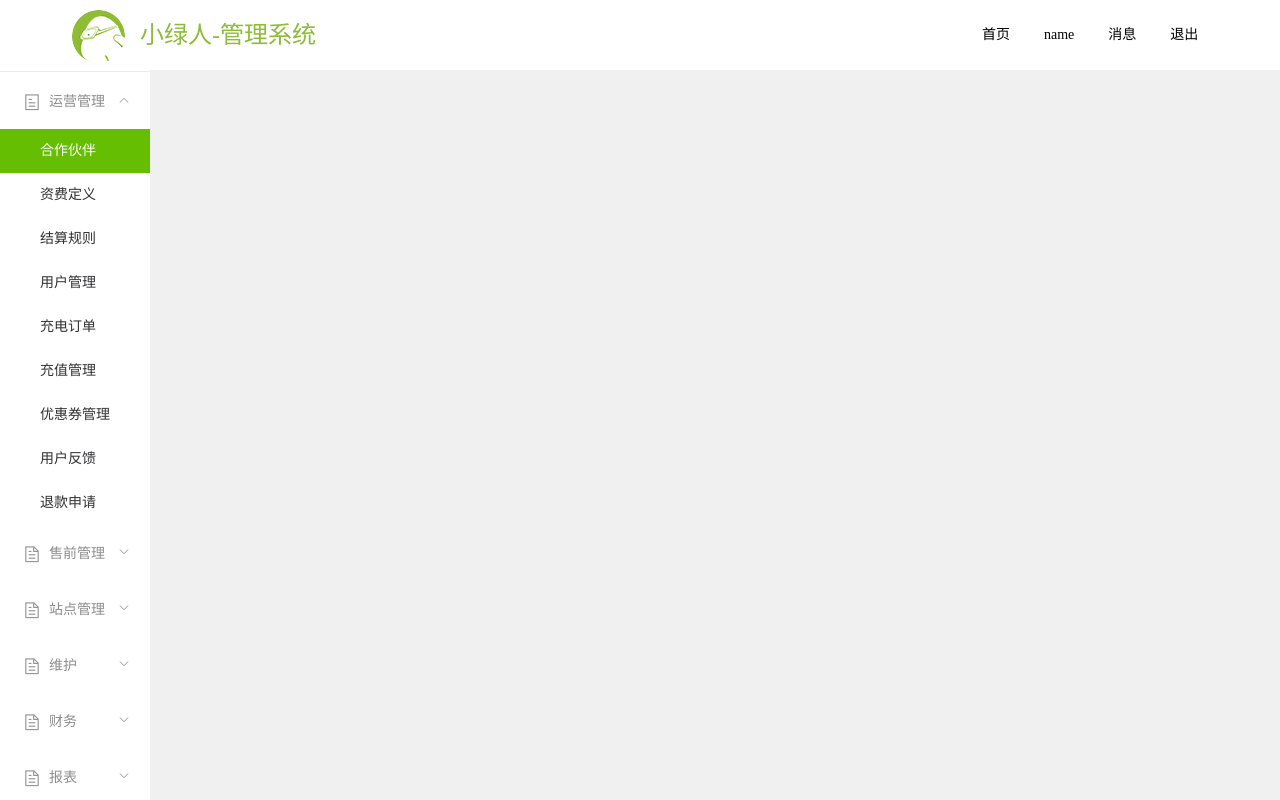
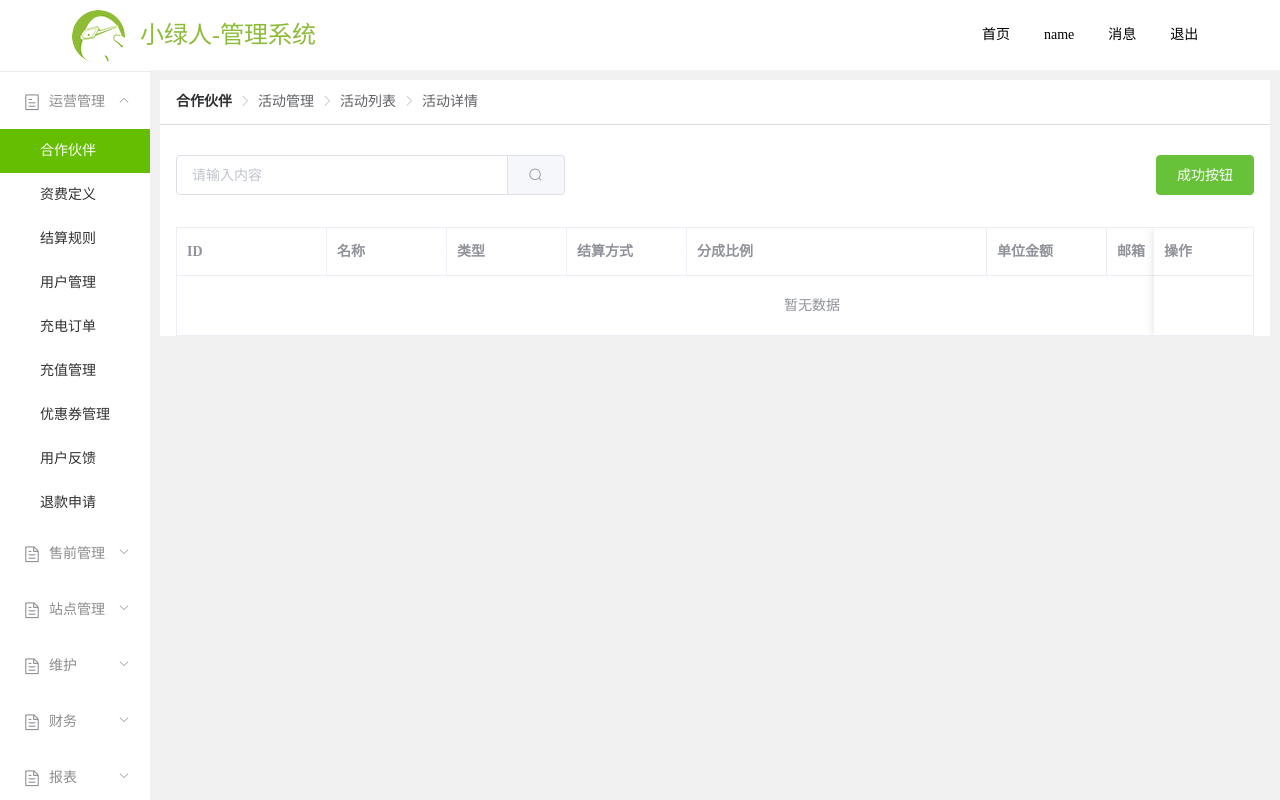
Before and after one commit to NSStringDong/Element_UI_Test, a Vue app in the folder element_ui_test/: page /#/partnerList in a window 1280 px wide. Built offline with nearby package versions, Linux system fonts and the light colour scheme.

Commit message:
partnerList

```diff
--- a/element_ui_test/src/pages/partnerList.vue
+++ b/element_ui_test/src/pages/partnerList.vue
@@ -1,11 +1,101 @@
 <style>
-
+	.list-content {
+		background-color: #fff;
+	}
+	.top-break {
+		height: 44px;
+		border-bottom: 1px solid #dcdcdc
+	}
+	.el-breadcrumb {
+		height: 44px;
+		line-height: 44px;
+		margin-left: 16px;
+	}
+	.serach-content {
+		height: 92px
+	}
+	.search-input {
+		width: 35%;
+		float: left;
+		margin-top: 30px;
+		margin-left: 16px;
+	}
+	.search-btn {
+		width: 60%;
+		float: right;
+		margin-top: 30px;
+	}
+	.new-btn {
+		float: right;
+		margin-right: 16px;
+	}
+	.el-input :focus {
+		border: 1px solid #65be01;
+	}
+	.table-content {
+		margin-left: 16px;
+		margin-right: 16px;
+		margin-top: 10px;
+		margin-bottom: 30px;
+	}
 </style>
 <template>
-	<div>
+	<div class="list-content">
+		<div class="top-break">
+			<el-breadcrumb separator-class="el-icon-arrow-right">
+			  	<el-breadcrumb-item :to="{ path: '/partnerList' }">合作伙伴</el-breadcrumb-item>
+			  	<el-breadcrumb-item>活动管理</el-breadcrumb-item>
+			  	<el-breadcrumb-item>活动列表</el-breadcrumb-item>
+			  	<el-breadcrumb-item>活动详情</el-breadcrumb-item>
+			</el-breadcrumb>
+		</div>
+		<div class="serach-content">
+			<div class="search-input">
+			  	<el-input placeholder="请输入内容" clearable>
+			    	<el-button slot="append" icon="el-icon-search"></el-button>
+			  	</el-input>
+			</div>
+			<div class="search-btn">
+				<el-button class="new-btn" type="success">成功按钮</el-button>
+			</div>
+		</div>
+		<div class="table-content">
+			<el-table :data="tableData" border style="width: 100%">
+    			<el-table-column prop="date" label="ID" width="150"></el-table-column>
+    			<el-table-column prop="name" label="名称" width="120"></el-table-column>
+    			<el-table-column prop="province" label="类型" width="120"></el-table-column>
+    			<el-table-column prop="city" label="结算方式" width="120"></el-table-column>
+    			<el-table-column prop="address" label="分成比例" width="300"></el-table-column>
+    			<el-table-column prop="zip" label="单位金额" width="120"></el-table-column>
+    			<el-table-column prop="zip" label="邮箱" width="120"></el-table-column>
+    			<el-table-column prop="zip" label="备注" width="120"></el-table-column>
+    			<el-table-column fixed="right" label="操作" width="100">
+      				<template slot-scope="scope">
+        				<el-button @click="handleClick(scope.row)" type="text" size="small">查看</el-button>
+        				<el-button type="text" size="small">编辑</el-button>
+      				</template>
+    			</el-table-column>
+  			</el-table>
+		</div>
+	</div>
 
-	</div>
 </template>
 <script>
+	export default {
+		name: '',
+		data() {
+			return{
 
+			}
+		},
+		created() {
+
+		},
+		watch: {
+
+		},
+		methods: {
+
+		}
+	}
 </script>
```
Also changed, not shown: 27 other files (tests, documents, lock files or other folders).
